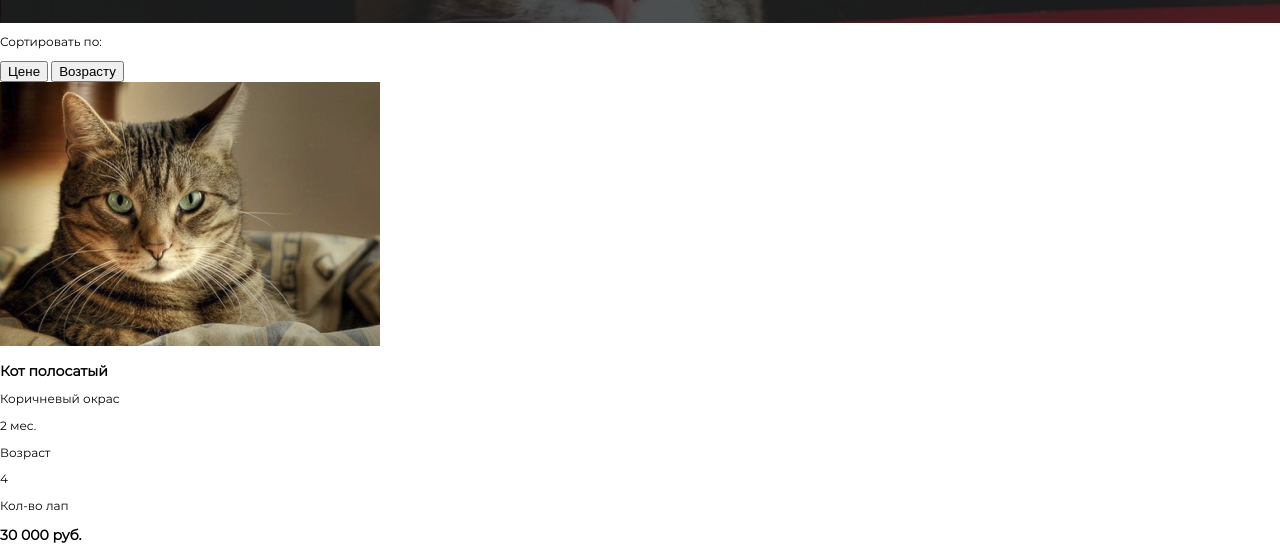
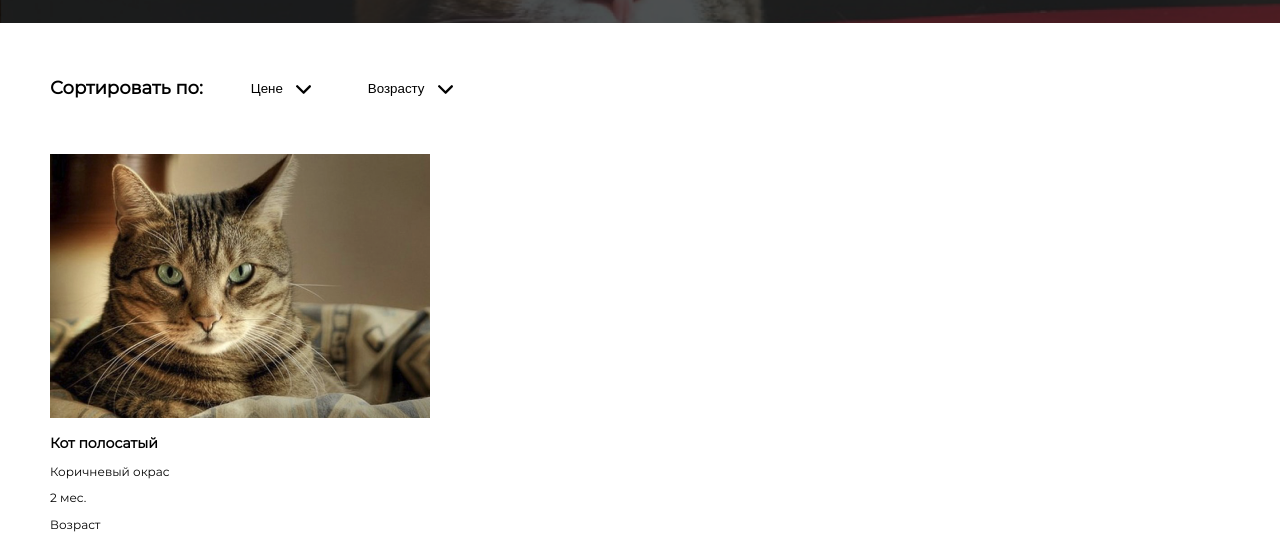
Before and after one commit to ksenksenni/alef-development, a plain HTML site: page index.html in a window 1280 px wide. Shown: the part 239-784 px from the top of the page. Drawn offline with Linux system fonts and the light colour scheme.

Commit message:
added filter style
added style for filter block and adaptive

```diff
--- a/index.html
+++ b/index.html
@@ -48,11 +48,11 @@
         </div>
     </header>
 
-    <main>
-        <nav>
-            <p>Сортировать по:</p>
-            <button>Цене</button>
-            <button>Возрасту</button>
+    <main class="container">
+        <nav class="filter">
+            <p class="filter__text">Сортировать по:</p>
+            <button class="filter__btn">Цене</button>
+            <button class="filter__btn">Возрасту</button>
         </nav>
 
         <section>
--- a/style.css
+++ b/style.css
@@ -226,3 +226,62 @@
                 background-color: #000000;
             }
         }
+        /* filter */
+
+        .filter {
+            display: flex;
+            margin-top: 37px;
+            margin-bottom: 37px;
+        }
+
+        @media(max-width: 510px) {
+            .filter {
+                display: block;
+            }
+        }
+
+        .filter__text {
+            margin-right: 48px;
+            font-size: 18px;
+            font-weight: 700;
+            line-height: 21.94px;
+        }
+
+        .filter__btn {
+            margin-right: 55px;
+            border: none;
+            background-color: #ffffff;
+            padding: 0;
+            padding-right: 30px;
+            position: relative;
+        }
+
+        .filter__btn::after {
+            content: "";
+            position: absolute;
+            top: 25px;
+            left: 45px;
+            width: 15px;
+            height: 9px;
+            background-position: -5px -5px;
+            background-image: url(img/spritesheet.png);
+            background-repeat: no-repeat;
+        }
+
+        @media(max-width: 510px) {
+            .filter__btn::after {
+                top: 4px;
+            }
+        }
+
+        .filter__btn:last-child:after {
+            left: 70px;
+        }
+
+        .filter__btn:hover {
+            text-decoration: underline;
+        }
+
+        .filter__btn:active {
+            opacity: 0.7;
+        }
```
Also changed, not shown: img/spritesheet.png (added).
